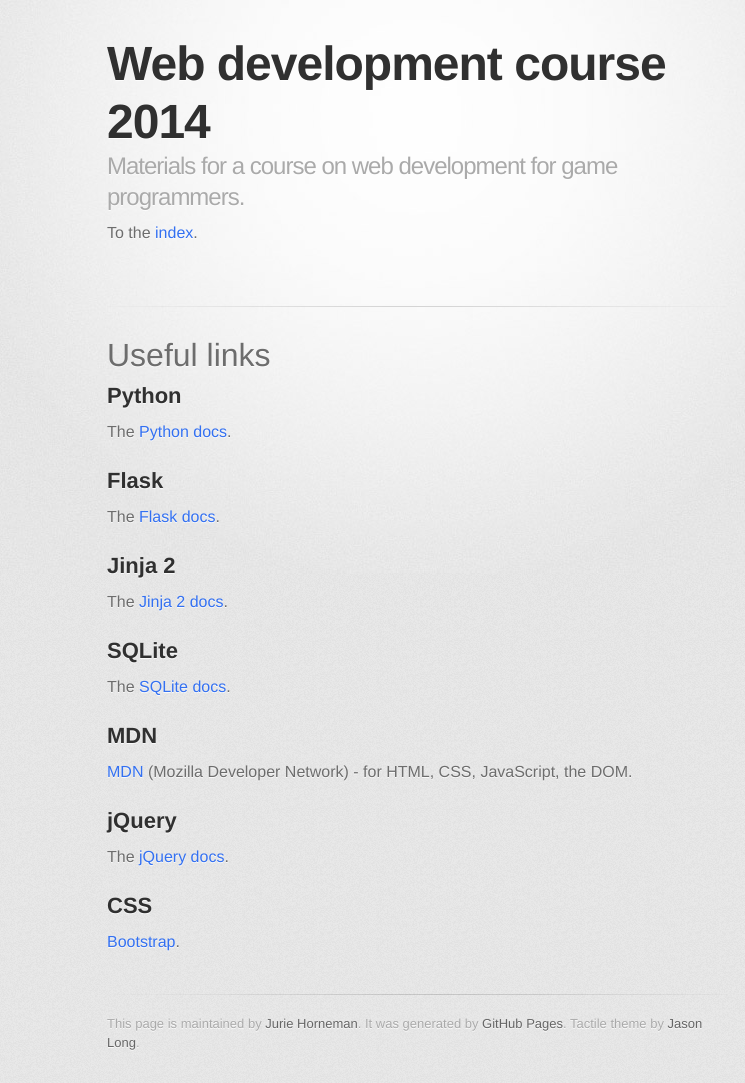
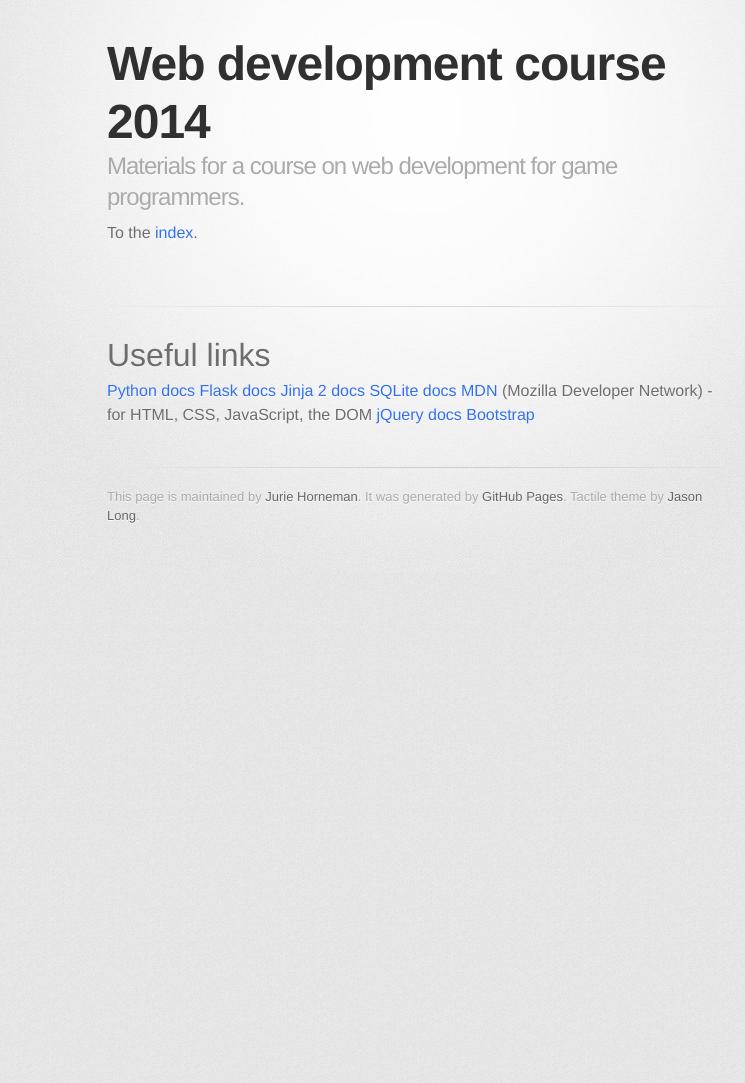
Before and after one commit to jhorneman/web-dev-course-2014, a Jekyll site: the page built from useful_links.md, in a window 1280 px wide. Shown: the whole page, without its empty margins (223-968 px from the left). Built offline with Jekyll 4.4.1, drawn with Linux system fonts in a browser that asks for light colours; some web fonts are replaced; after the commit the page ends 900 px from its top, so only the background shows below that.

Commit message:
Made page simpler.

```diff
--- a/useful_links.md
+++ b/useful_links.md
@@ -5,30 +5,10 @@
 
 # Useful links
 
-## Python
-
-The [Python docs](https://docs.python.org/2/).
-
-## Flask
-
-The [Flask docs](http://flask.pocoo.org/docs/0.10/).
-
-## Jinja 2
-
-The [Jinja 2 docs](http://jinja.pocoo.org/docs/dev/templates/).
-
-## SQLite
-
-The [SQLite docs](http://www.sqlite.org/docs.html).
-
-## MDN
-
-[MDN](https://developer.mozilla.org/en-US/docs/Web) (Mozilla Developer Network) - for HTML, CSS, JavaScript, the DOM.
-
-## jQuery
-
-The [jQuery docs](http://api.jquery.com/).
-
-## CSS
-
-[Bootstrap](http://getbootstrap.com/).
+[Python docs](https://docs.python.org/2/)
+[Flask docs](http://flask.pocoo.org/docs/0.10/)
+[Jinja 2 docs](http://jinja.pocoo.org/docs/dev/templates/)
+[SQLite docs](http://www.sqlite.org/docs.html)
+[MDN](https://developer.mozilla.org/en-US/docs/Web) (Mozilla Developer Network) - for HTML, CSS, JavaScript, the DOM
+[jQuery docs](http://api.jquery.com/)
+[Bootstrap](http://getbootstrap.com/)
```
